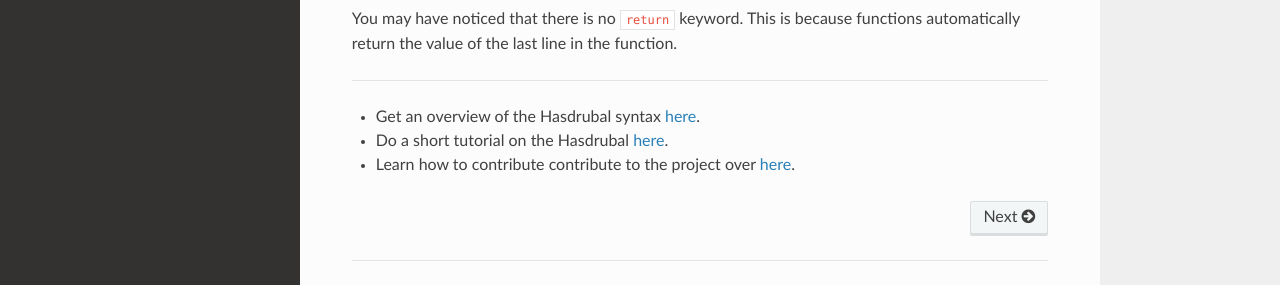
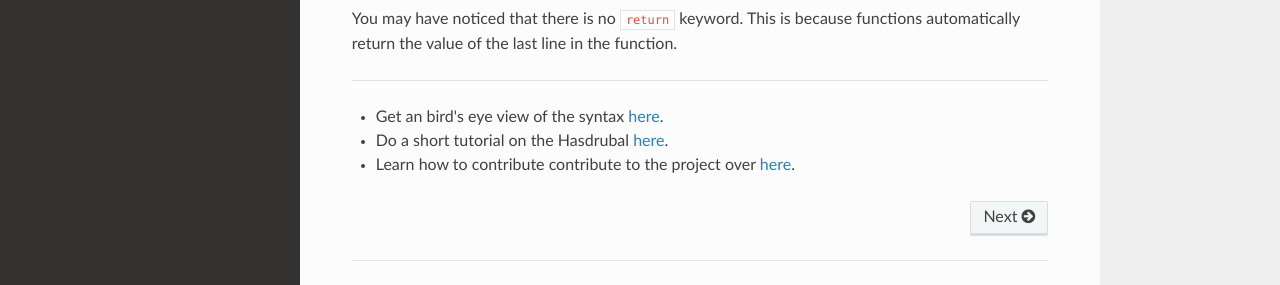
Before and after one commit to Armani-T/Hanno, an MkDocs documentation site: the page built from docs/index.md, in a window 1280 px wide and 1269 px high. Shown: the part 939-1224 px from the top of the window. Built offline with MkDocs 1.6.1, drawn with Linux system fonts in a browser that asks for light colours; nearby versions of some CDN libraries.

Commit message:
Update a dead link

```diff
--- a/docs/index.md
+++ b/docs/index.md
@@ -27,6 +27,6 @@
 
 -----
 
-- Get an overview of the Hasdrubal syntax [here](./syntax.md).
-- Do a short tutorial on the Hasdrubal [here](./tutorial/index.md).
+- Get an bird's eye view of the syntax [here](./syntax.md).
+- Do a short tutorial on the Hasdrubal [here](./tutorial/installing.md).
 - Learn how to contribute contribute to the project over [here](./contributing.md).
```
